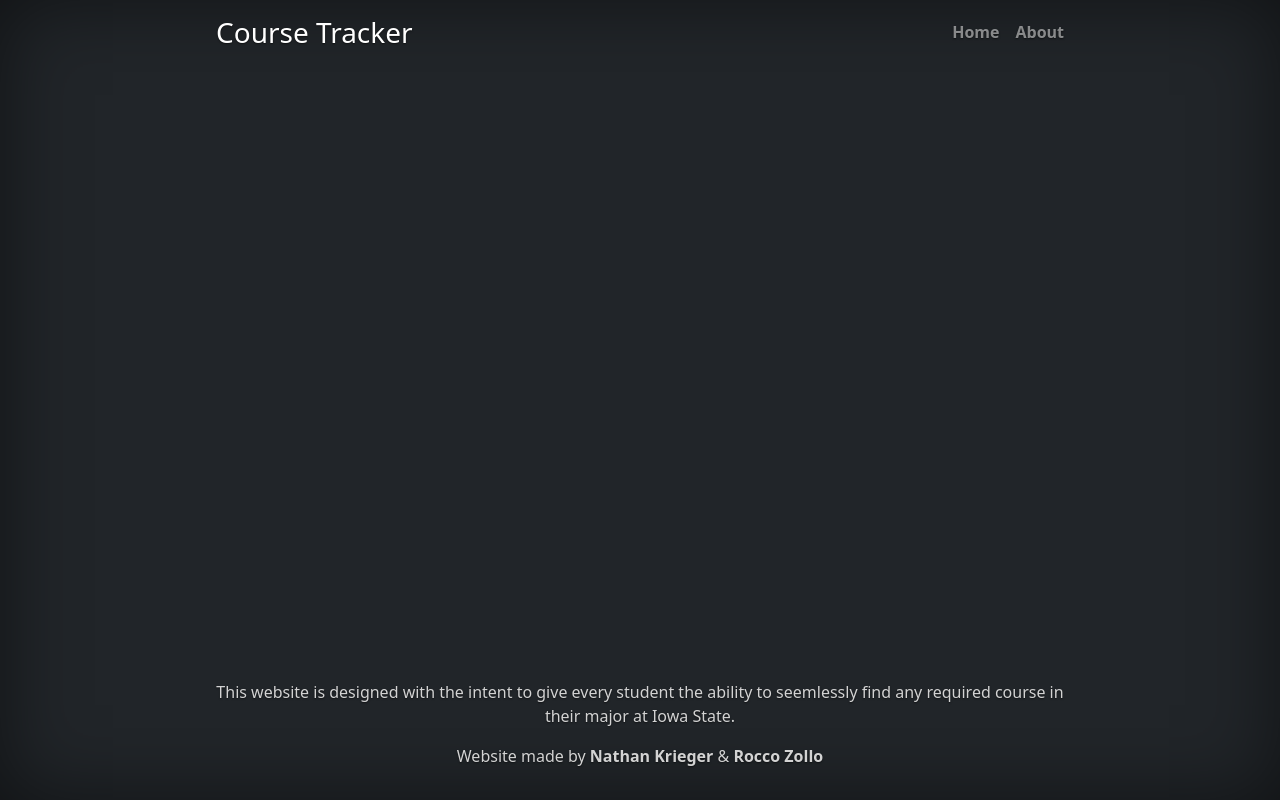
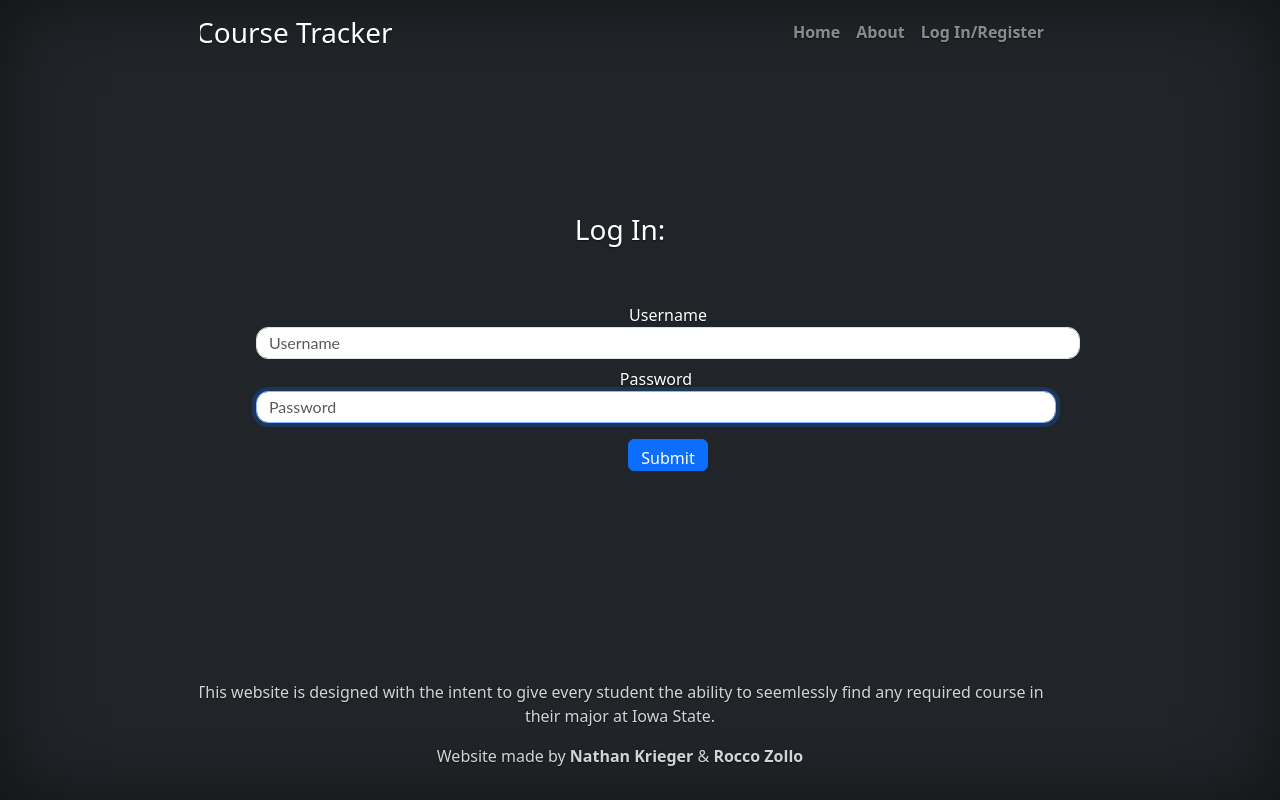
Before and after one commit to nathankrieger/S-E-319-Final-Project, a React (Create React App) app in the folder frontend/: page /login in a window 1280 px wide. Built offline with nearby package versions, Linux system fonts and the light colour scheme.

Commit message:
added endpoint for getting single user and added simple login page

```diff
--- a/frontend/src/App.js
+++ b/frontend/src/App.js
@@ -9,6 +9,7 @@ import Footer from "./components/Footer";
 import NavBar from "./components/NavBar";
 import Home from "./components/Home";
 import Course from "./components/Course"
+import Login from "./components/Login"
 import About from "./components/About";
 
 function App() {
@@ -23,6 +24,7 @@ function App() {
             <Route path="/" element={<Home />} />
             <Route path="/about" element={<About />} />
             <Route path="/course/:courseCode" element={<Course />}/>
+            <Route path="/login" element={<Login />}/>
           </Routes>
           <Footer />
         </div>
--- /dev/null
+++ b/frontend/src/components/Login.js
@@ -0,0 +1,78 @@
+import React, { useState, useEffect } from "react";
+import { useForm } from "react-hook-form";
+import { useNavigate } from "react-router-dom"
+import '../style.css';
+
+const Login = () => {
+    const { register, handleSubmit, formState: { errors } } = useForm();
+
+    const navigate = useNavigate();
+
+    const [user, setUser] = useState({});
+
+    const logIn = async data => {
+        fetch(`http://localhost:8081/user/${data.username}`)
+            .then((response) => response.json())
+            .then((data) => {
+                setUser(data);
+        });
+
+        if (user) {
+            if (user.username == data.username && user.password == data.password) {
+                localStorage.setItem("username", user.username);
+                navigate("/");
+            }
+            else {
+                alert("Incorrect password.");
+            }
+        }
+        else {
+            alert("There exists no account with this username.");
+        }
+    }
+
+    const accRegister = async data => {
+        const payload = {
+            "username": data.username,
+            "password": data.password
+        }
+
+        const userRes = await fetch(`http://localhost:8081/user/${data.username}`);
+
+        if (!userRes) {
+            const response = await fetch(`http://localhost:8081/user`, {
+                method: "POST", headers: { "Content-Type": "application/json" }, body: JSON.stringify(payload)
+            });
+        }
+        else {
+            alert("There already exists an account with this username");
+        }
+    }
+
+    return (
+        <div>
+            <h3 className="mb-5">Log In:</h3>
+            <form class="m-5" onSubmit={handleSubmit(logIn)} className="container m-5">
+                <div class="row">
+                    <div className="col">
+                        <label for="username">Username</label>
+                        <input {...register("username", { required: true })} placeholder="Username" className="form-control" autoFocus />
+                        {errors.username && <p className="text-danger">Username is required.</p>}
+                    </div>
+                </div>
+                <div class="row">
+                    <div class="row">
+                        <div className="col">
+                            <label for="password">Password</label>
+                            <input {...register("password", { required: true })} placeholder="Password" className="form-control" autoFocus />
+                            {errors.password && <p className="text-danger">Password is required.</p>}
+                        </div>
+                    </div>
+                </div>
+                <button type="submit" className="btn btn-primary mt-3">Submit</button>
+            </form>
+        </div>
+    );
+}
+
+export default Login;
--- a/frontend/src/components/NavBar.js
+++ b/frontend/src/components/NavBar.js
@@ -16,6 +16,7 @@ class NavBar extends Component {
                         {/* <Link to="/getCatalog" className="nav-link fw-bold py-1 px-0">Courses</Link> */}
                         {/* <Link to="/flowcharts" className="nav-link fw-bold py-1 px-0">Flowcharts</Link> */}
                         <Link to="/about" className="nav-link fw-bold py-1 px-0">About</Link>
+                        <Link to="/login" className="nav-link fw-bold py-1 px-0">Log In/Register</Link>
                     </nav>
                 </div>
             </header>
```
Also changed, not shown: 1 other file (tests, documents, lock files or other folders).
